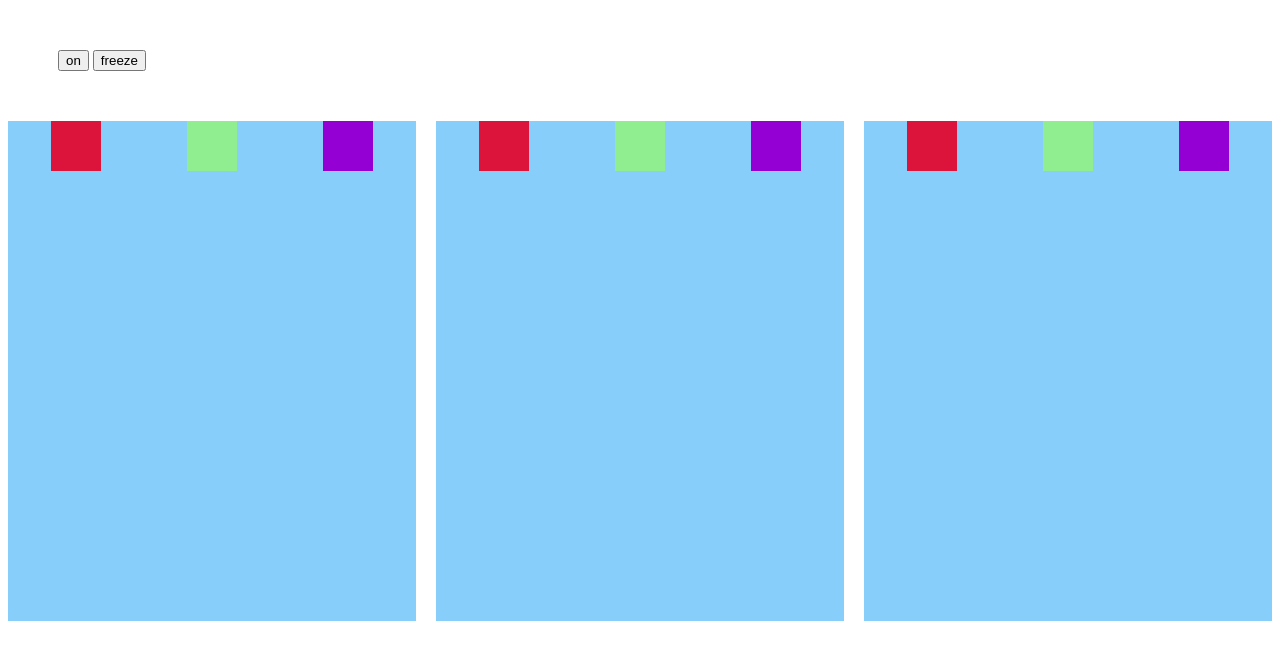
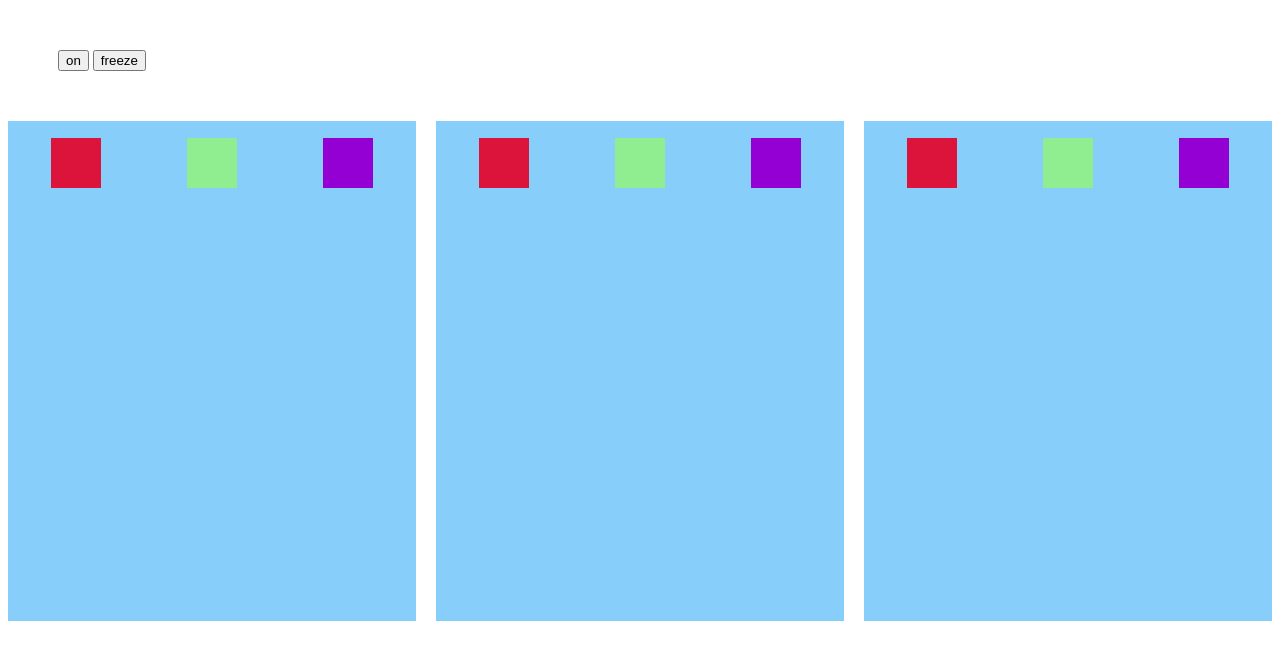
Before and after one commit to nicordev/js_physics, a plain HTML site: page index.html in a window 1280 px wide. Both pictures are taken after a click on the button "on". Drawn offline with Linux system fonts and the light colour scheme.

Commit message:
Refactor by placing physic object into areas

```diff
--- a/index.html
+++ b/index.html
@@ -17,7 +17,7 @@
             grid-column-gap: 20px;
         }
 
-        .space {
+        .area {
             height: 500px;
             background-color: lightskyblue;
             display: flex;
@@ -51,17 +51,17 @@
     </div>
 
     <div class="testArea">
-        <div class="space">
+        <div class="area">
             <div class="box color1"></div>
             <div class="box color2"></div>
             <div class="box color3"></div>
         </div>
-        <div class="space">
+        <div class="area">
             <div class="box color1"></div>
             <div class="box color2"></div>
             <div class="box color3"></div>
         </div>
-        <div class="space">
+        <div class="area">
             <div class="box color1"></div>
             <div class="box color2"></div>
             <div class="box color3"></div>
@@ -71,14 +71,17 @@
     <script src="physics.js"></script>
 
     <script>
-        var spaceElts = document.getElementsByClassName("space");
-        var boxElts = document.getElementsByClassName("box");
+        var areaElts = document.getElementsByClassName("area");
 
-        console.log(boxElts);
+        init();
 
         function init() {
-            physics.init(spaceElts, boxElts, 1);
-            console.log(physics.objects);
+            physics.init(areaElts, {
+                addChildren: true,
+                childrenMasses: 0.1,
+                g: 1
+            });
+            console.log(physics.areas);
         }
     </script>
 </body>
--- a/physics.js
+++ b/physics.js
@@ -1,52 +1,24 @@
 var physics = {
 
     areas: [],
-    objects: [],
-    g: 9.81,
 
     /**
      * Add physic areas and objects to physics from arrays of DOM elements
      *
-     * @param spaceElements
-     * @param boxElements
-     * @param masses
+     * @param areaElements
+     * @param options
      */
-    init: function (spaceElements = null, boxElements = null, masses = 0) {
+    init: function (
+        areaElements = [],
+        options = {
+            addChildren: true,
+            childrenMasses: 1,
+            g: 9.81
+        }
+    ) {
 
-        if (spaceElements) {
-            for (let spaceElement of spaceElements) {
-                physics.PhysicArea(spaceElement);
-            }
-        }
-
-        if (boxElements) {
-            let xValues = [],
-                yValues = [];
-
-            for (let boxElement of boxElements) {
-                xValues.push(boxElement.offsetLeft);
-                yValues.push(boxElement.offsetTop);
-            }
-
-            if (Array.isArray(masses)) {
-                let i = 0,
-                    j = 0,
-                    size = masses.length;
-                for (let boxElement of boxElements) {
-                    physics.PhysicObject(boxElement, masses[i], xValues[j], yValues[j]);
-                    i++;
-                    j++;
-                    if (i >= size) {
-                        i = size - 1;
-                    }
-                }
-
-            } else {
-                let i = 0;
-                for (let boxElement of boxElements) {
-                    physics.PhysicObject(boxElement, masses, xValues[i], yValues[i]);
-                }
-            }
+        for (let areaElement of areaElements) {
+            physics.PhysicArea(areaElement, options);
         }
     },
 
@@ -55,9 +27,8 @@ var physics = {
      */
     start: function () {
 
-        for (let object of physics.objects) {
-            object.isMoveable = true;
-            object.move();
+        for (let area of physics.areas) {
+            area.start();
         }
     },
 
@@ -66,8 +37,20 @@ var physics = {
      */
     freeze: function () {
 
-        for (let object of physics.objects) {
-            object.isMoveable = false;
+        for (let area of physics.areas) {
+            area.freeze();
+        }
+    },
+
+    /**
+     * Set the g value for every areas
+     *
+     * @param g
+     */
+    setG: function (g = 9.81) {
+
+        for (let area of physics.areas) {
+            area.g = g;
         }
     },
 
@@ -75,38 +58,144 @@ var physics = {
      * PhysicArea constructor
      *
      * @param targetElement
+     * @param options
      * @returns {{limits: {x: number, y: number}, element: *}}
      * @constructor
      */
-    PhysicArea: function (targetElement) {
+    PhysicArea: function (
+        targetElement,
+        options = {
+            addChildren: false,
+            childrenMasses: 0,
+            g: 9.81
+        }
+    ) {
 
         let area = {
+            g: options.g || 9.81,
             element: targetElement,
             limits: {
                 x: targetElement.offsetWidth,
                 y: targetElement.offsetHeight
+            },
+            objects: [],
+
+            /**
+             * Add a physic object to the area
+             *
+             * @param object
+             */
+            addObject: function (object) {
+
+                area.objects.push(object);
+            },
+
+            /**
+             * Apply the wonderful laws of physics in the area!
+             */
+            start: function () {
+
+                for (let object of area.objects) {
+                    object.isMoveable = true;
+                    object.move();
+                }
+            },
+
+            /**
+             * Freeze all physic objects in the area
+             */
+            freeze: function () {
+
+                for (let object of area.objects) {
+                    object.isMoveable = false;
+                }
             }
         };
         area.element.style.position = "relative";
 
+        // Add children elements
+        if (options.addChildren) {
+            let childrenElements = area.element.children,
+                positions = getXYValues(childrenElements);
+
+            if (Array.isArray(options.childrenMasses)) {
+                for (let i = 0,
+                         j = 0,
+                         size = childrenElements.length,
+                         massesCount = options.childrenMasses.length;
+                     i < size;
+                     i++, j++) {
+                    area.addObject(
+                        physics.PhysicObject(
+                            childrenElements[i],
+                            area,
+                            options.childrenMasses[j],
+                            positions.xValues[i],
+                            positions.yValues[i]
+                        )
+                    );
+                    if (j >= massesCount) {
+                        j = massesCount - 1;
+                    }
+                }
+
+            } else {
+                for (let i = 0, size = childrenElements.length; i < size; i++) {
+                    area.addObject(
+                        physics.PhysicObject(
+                            childrenElements[i],
+                            area,
+                            options.childrenMasses || 0,
+                            positions.xValues[i],
+                            positions.yValues[i]
+                        )
+                    );
+                }
+            }
+        }
+
         physics.areas.push(area);
 
         return area;
+
+        /**
+         * Get the offsetLeft and offsetTop value of the element. Do this before applying "absolute" position to elements
+         *
+         * @param objectElements
+         * @returns {{yValues: Array, xValues: Array}}
+         */
+        function getXYValues(objectElements) {
+
+            let xValues = [],
+                yValues = [];
+
+            for (let objectElement of objectElements) {
+                xValues.push(objectElement.offsetLeft);
+                yValues.push(objectElement.offsetTop);
+            }
+
+            return {
+                xValues: xValues,
+                yValues: yValues
+            }
+        }
     },
 
     /**
      * PhysicObject constructor
      *
      * @param targetElement
+     * @param area
      * @param mass
      * @param x
      * @param y
      * @returns {{isMoveable: boolean, move: move, getWeight: (function(): number), mass: number, vector: {dx: number, dy: number}, position: {x: number, y: number}, refreshPosition: refreshPosition, element: *}}
      * @constructor
      */
-    PhysicObject: function (targetElement, mass = 0, x = null, y = null) {
+    PhysicObject: function (targetElement, area, mass = 0, x = null, y = null) {
 
         let object = {
+            area: area,
             mass: mass,
             isMoveable: true,
             position: {
@@ -126,7 +215,7 @@ var physics = {
              */
             getWeight: function () {
 
-                return object.mass * physics.g;
+                return object.mass * object.area.g;
             },
 
             /**
@@ -156,8 +245,6 @@ var physics = {
         object.element.style.position = "absolute";
         object.refreshPosition();
 
-        physics.objects.push(object);
-
         return object;
     }
 };
```
